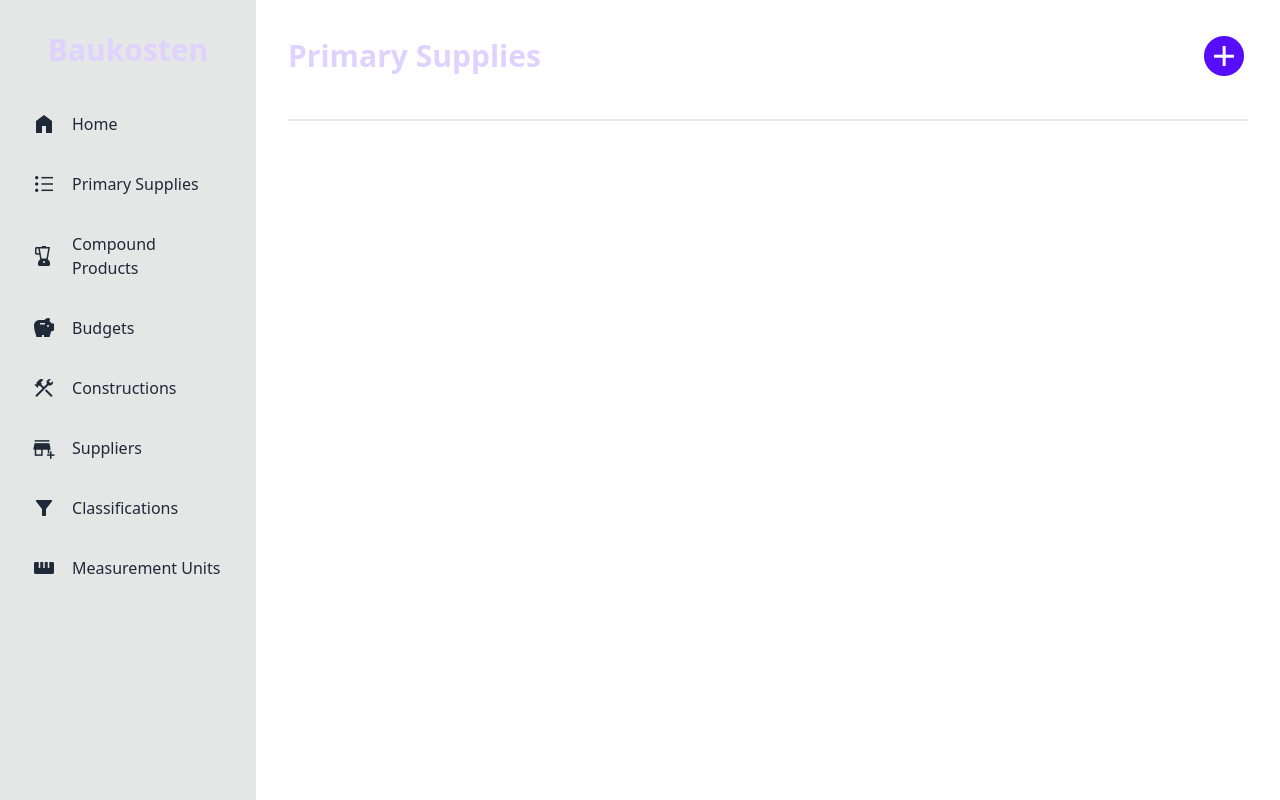
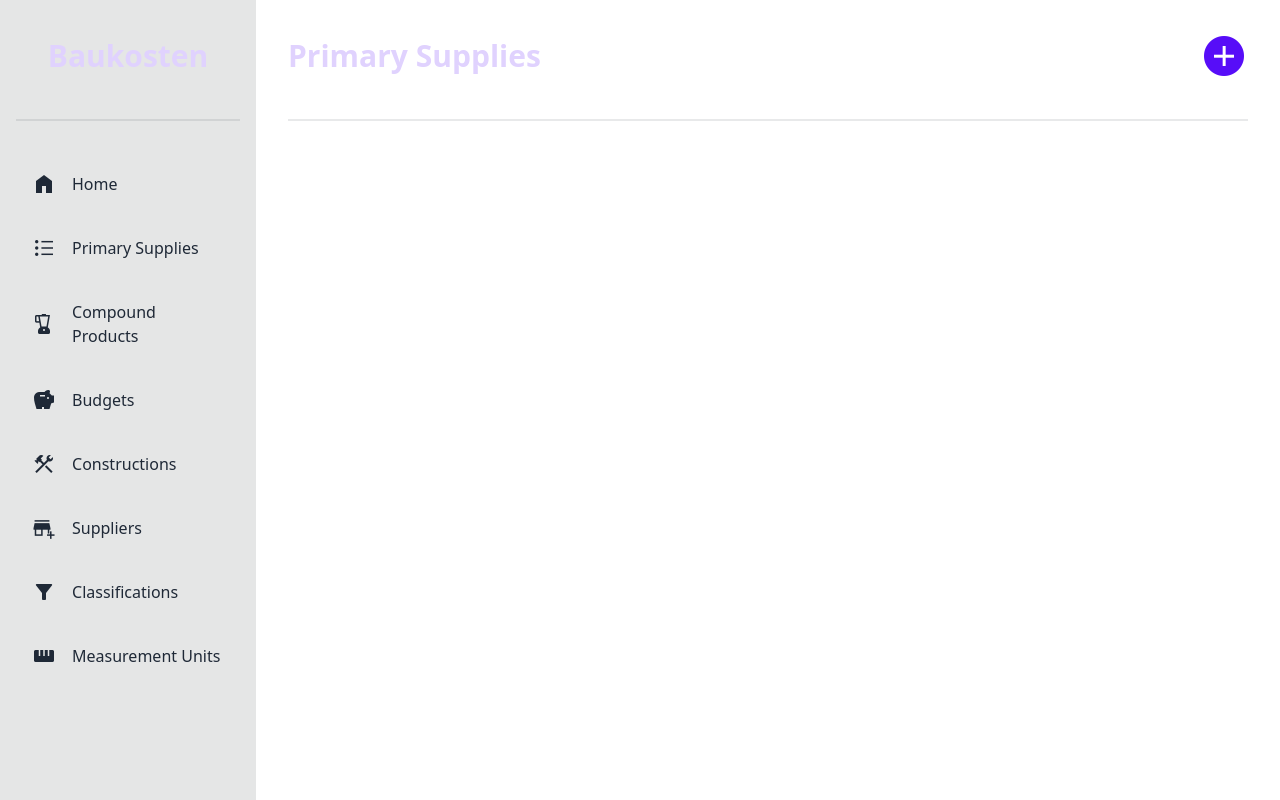
Before and after one commit to GabrielCornejoB/baukosten, an Angular app: page /crud/read in a window 1280 px wide. Built offline with nearby package versions, Linux system fonts and the light colour scheme.

Commit message:
Padding fixes in sidebar

```diff
--- a/src/app/crud/components/sidebar/sidebar.component.html
+++ b/src/app/crud/components/sidebar/sidebar.component.html
@@ -1,6 +1,9 @@
-<h1 class="py-8 text-3xl font-bold text-primary-content">Baukosten</h1>
-<nav class="w-full">
-  <ul class="flex flex-col gap-3">
+<div class="grid h-[112px] place-items-center py-8">
+  <h1 class="text-3xl font-bold text-primary-content">Baukosten</h1>
+</div>
+<div class="divider m-0"></div>
+<nav class="w-full pt-8">
+  <ul class="flex flex-col gap-4">
     <li *ngFor="let item of navItems">
       <a
         routerLink=""
```
